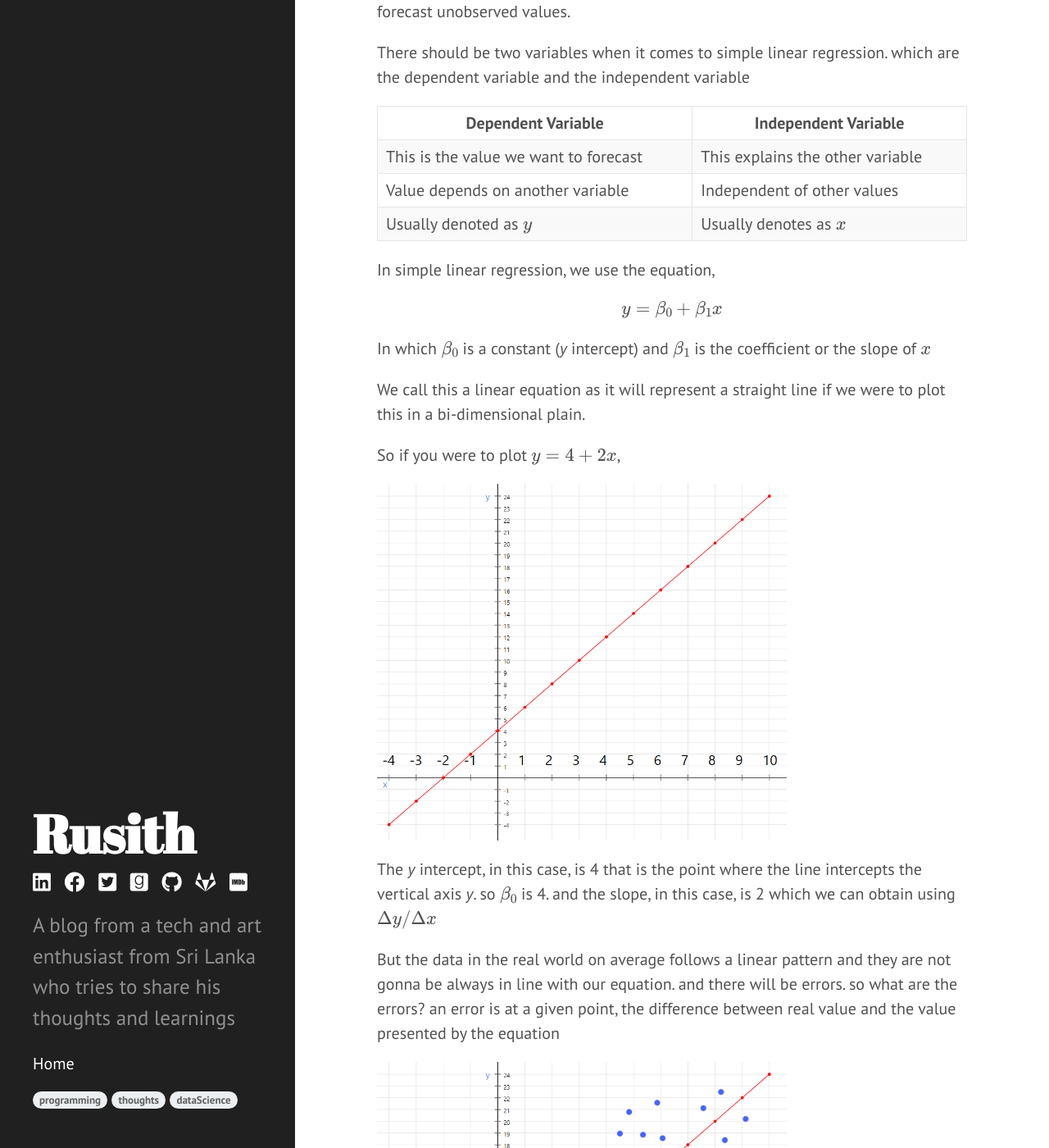
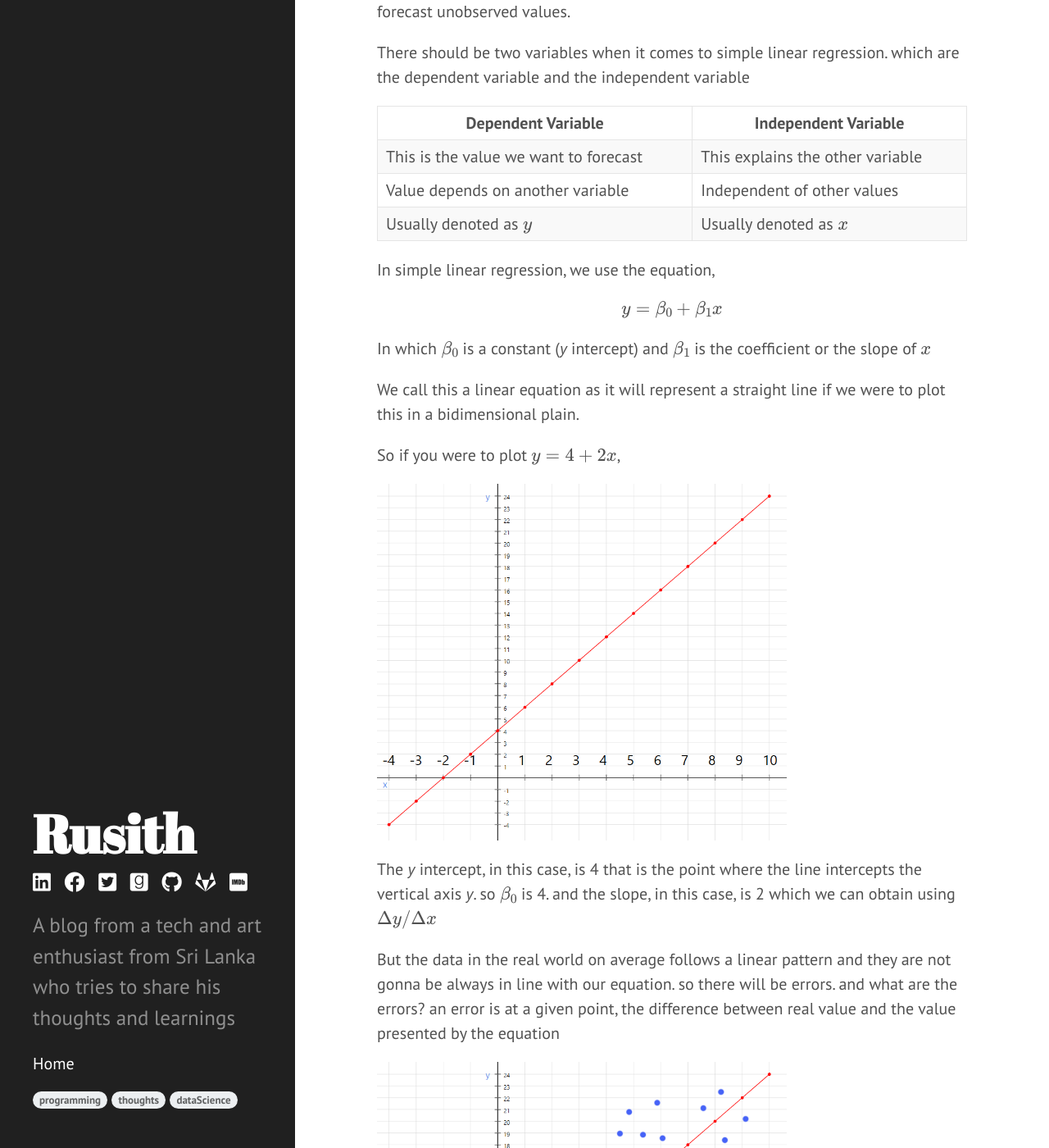
Before and after one commit to rusith/rusith.github.io, a Jekyll site: the page built from _posts/2012-05-05-simple-linear-regression-with-r.md, in a window 1280 px wide and 1400 px high, scrolled down 381 px. Shown: the whole window at 82% size. Built offline with Jekyll 4.4.1, drawn with Linux system fonts in a browser that asks for light colours; nearby versions of some CDN libraries; formulas are drawn with MathJax 3; comment, search, counter and statistics services are not loaded.

Commit message:
some fixes in the new article

```diff
--- a/_posts/2012-05-05-simple-linear-regression-with-r.md
+++ b/_posts/2012-05-05-simple-linear-regression-with-r.md
@@ -16,7 +16,7 @@
 |---------------------------------------|----------------------------------|
 | This is the value we want to forecast | This explains the other variable |
 | Value depends on another variable     | Independent of other values      |
-| Usually denoted as $$y$$              | Usually denotes as $$x$$         |
+| Usually denoted as $$y$$              | Usually denoted as $$x$$         |
 
 
 In simple linear regression, we use the equation,
@@ -25,7 +25,7 @@
 
 In which $$\beta_{0}$$ is a constant (*y* intercept) and $$\beta_{1}$$ is the coefficient or the slope of $$x$$
 
-We call this a linear equation as it will represent a straight line if we were to plot this in a bi-dimensional plain.
+We call this a linear equation as it will represent a straight line if we were to plot this in a bidimensional plain.
 
 So if you were to plot $$y=4+2x$$,
 
@@ -34,7 +34,7 @@
 The *y* intercept, in this case, is 4 that is the point where the line intercepts the vertical axis *y*. so $$\beta_{0}$$ is 4. and the slope, in this case, is 2 which we can obtain using $$\Delta y / \Delta x$$
 
 
-But the data in the real world on average follows a linear pattern and they are not gonna be always in line with our equation. and there will be errors. so what are the errors? an error is at a given point, the difference between real value and the value presented by the equation
+But the data in the real world on average follows a linear pattern and they are not gonna be always in line with our equation. so there will be errors. and what are the errors? an error is at a given point, the difference between real value and the value presented by the equation
 
 <img src="{{ site.url }}/public/images/2012-05-05-simple-linear-regression-with-r/sample-plot-with-data.png" style="width:500px">
 
@@ -47,7 +47,7 @@
 Okay, now we have a basic idea about linear regression. let's go ahead and use it in R.
 
 
-you can download the data set that I am going to use in this post from  [Here](https://docs.google.com/spreadsheets/d/195xHW9pHpRCXltWzInZlirnOnga2eIRRlEod7WY7SZM/edit?usp=sharing).
+you can download the data set that I am going to use in this post from <a href="https://docs.google.com/spreadsheets/d/195xHW9pHpRCXltWzInZlirnOnga2eIRRlEod7WY7SZM/edit?usp=sharing" target="_blank" >Here<a/>.
 Download the file as `salaryData.csv` to a folder and set it as the working directory in your R editor
 
 This data set contains a `Salary` and  `TotalExperience` variables which we can assume to have some correlation between them.
```
